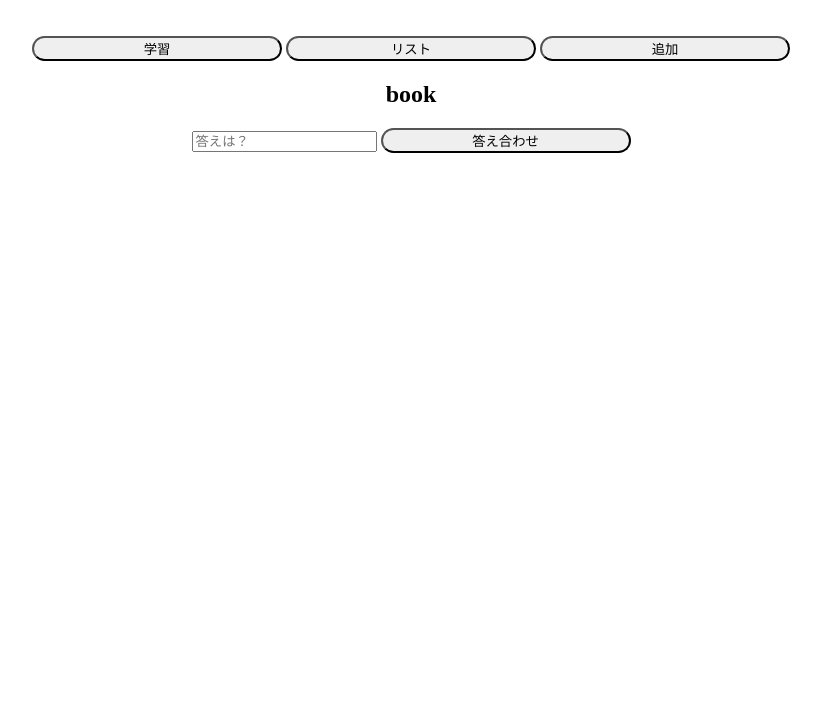
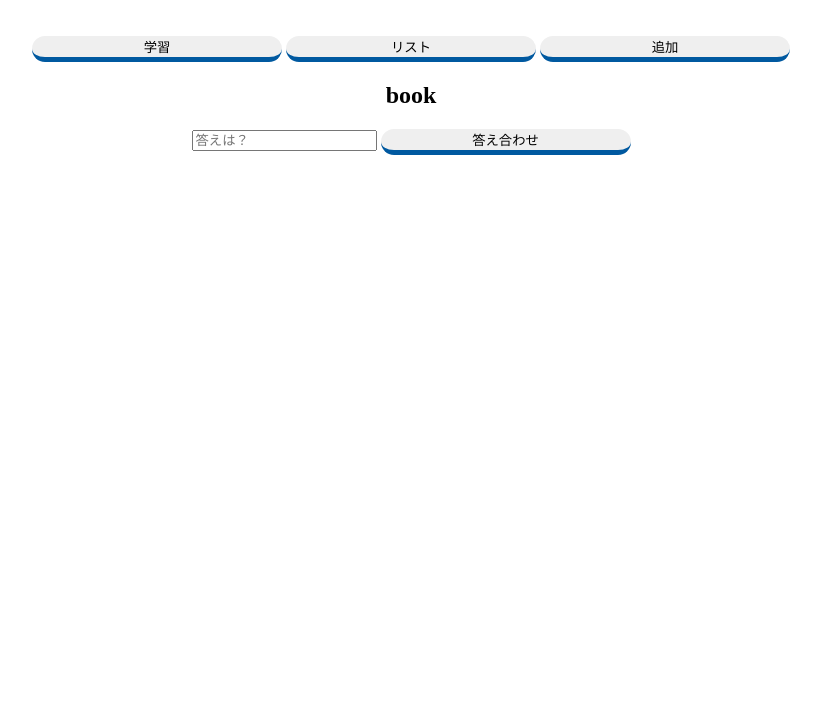
Before and after one commit to kuronoa967/vocab-app, a plain HTML site: page index.html in a window 1280 px wide. Shown: the part 81-800 px from the top of the page, without its empty margins (229-1050 px from the left). Drawn offline with Linux system fonts and the light colour scheme.

Commit message:
fix:cssを修正

```diff
--- a/style.css
+++ b/style.css
@@ -11,6 +11,8 @@ h1 {
 button {
     width: 250px;
     border-radius: 25px;
+    border: none;
+    border-bottom: solid 5px #0059a0;
     transition: .5s ease;
 }
 
```
